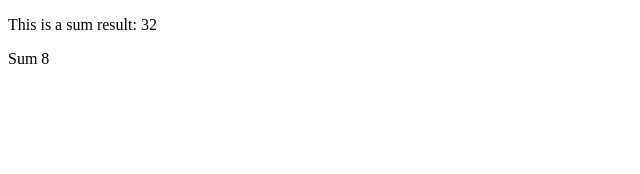
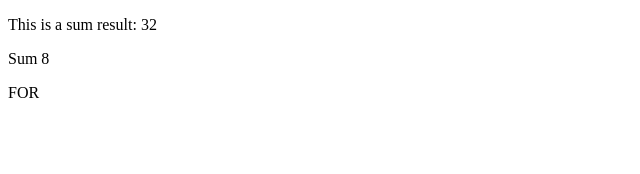
Before and after one commit to AnderMichael/first-angular-project, an Angular app: page / in a window 1280 px wide. Shown: the top 174 px of the page, without its empty margins (0-640 px from the left). Built offline with nearby package versions, Linux system fonts and the light colour scheme.

Commit message:
task2[20-09-2024]: Only even persons

```diff
--- a/src/app/app.component.html
+++ b/src/app/app.component.html
@@ -1,3 +1,4 @@
 <p>This is a sum result: {{sumAttempt(15, 17)}}</p>
 <p>Sum {{sum(3,5) }}</p>
 <!-- <p>Subtract {{subtract(9,5)}}</p> -->
+<p>FOR {{getArray()}}</p>
--- a/src/app/app.component.ts
+++ b/src/app/app.component.ts
@@ -27,4 +27,13 @@ export class AppComponent {
   private subtract(num1: number, num2: number): number {
     return num1 - num2;
   }
+
+  public getArray() {
+    const persons: number[] = [1, 2, 3, 4, 5]
+    for (let i = 0; i < persons.length; i++) {
+      if (persons[i] % 2 == 0) {
+        console.log('person = ', persons[i]);
+      }
+    }
+  }
 }
```
